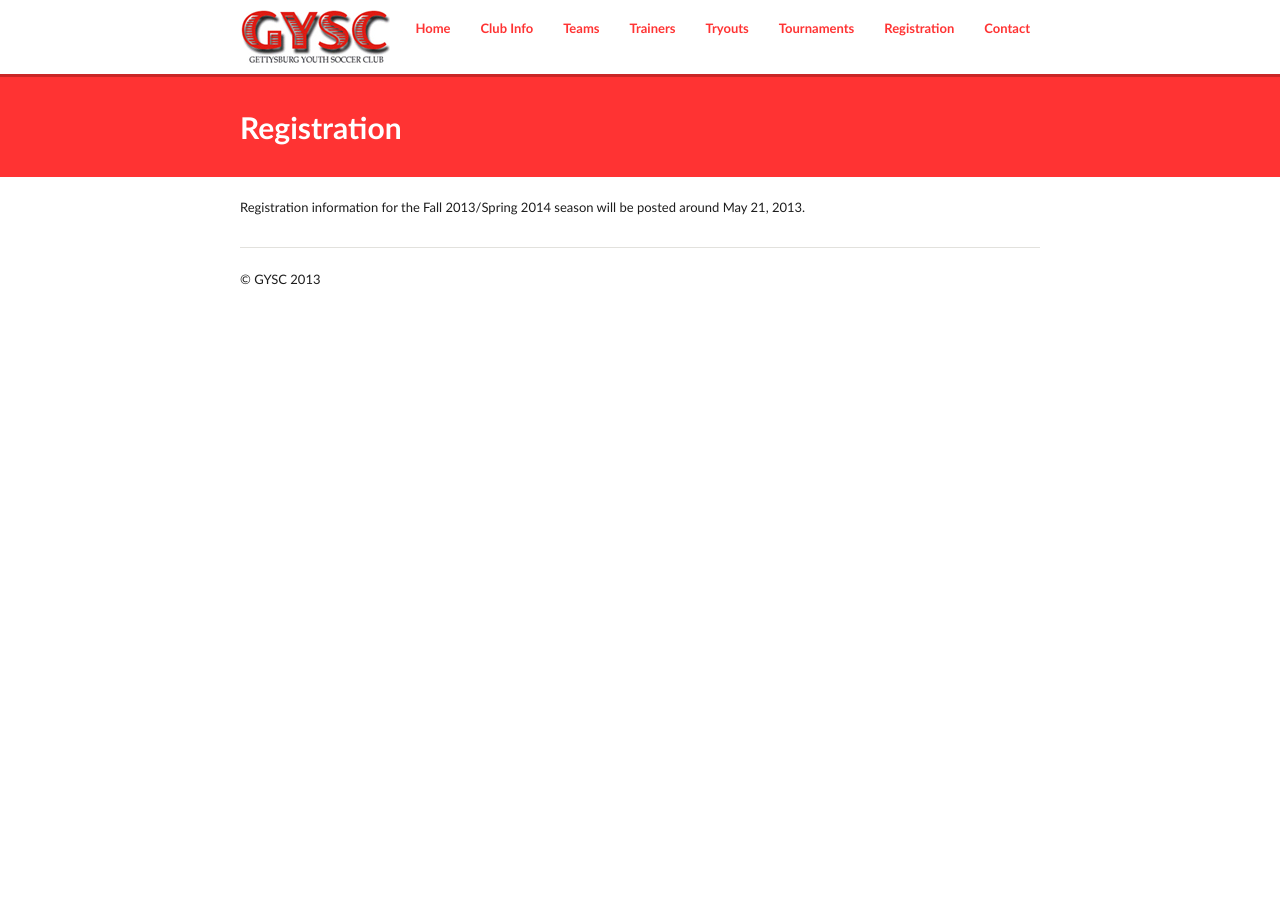
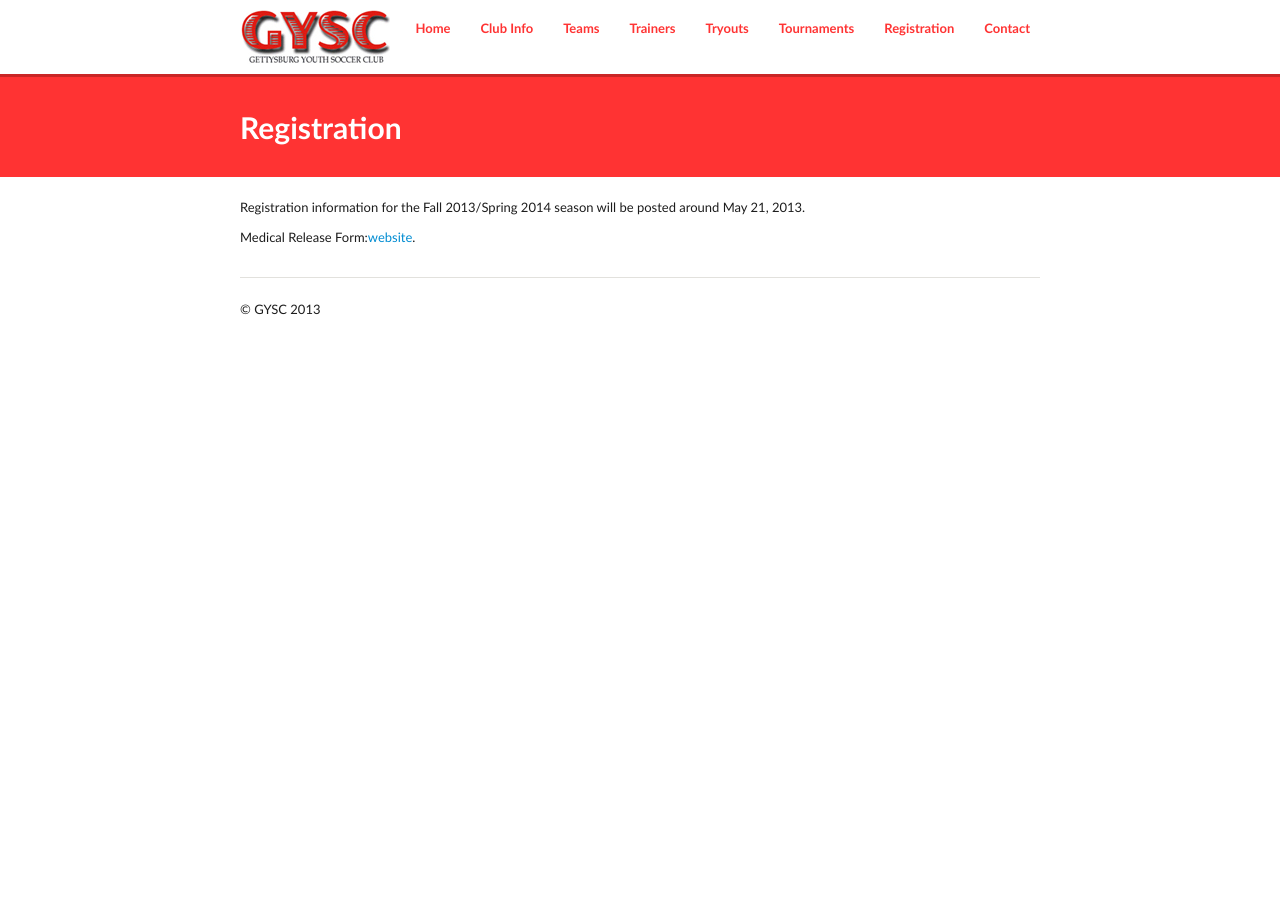
Before and after one commit to GYSC/gysc.github.com, a Jekyll site: the page built from registration.md, in a window 1280 px wide. Built offline with Jekyll 4.4.1, drawn with Linux system fonts in a browser that asks for light colours; Markdown is read by kramdown in place of the engine named in the settings.

Commit message:
Update registration.md

```diff
--- a/registration.md
+++ b/registration.md
@@ -6,3 +6,5 @@ tags: gettysburg youth soccer club, gettysburg, youth, soccer, club, teams, regi
 permalink: /registration/
 ---
 Registration information for the Fall 2013/Spring 2014 season will be posted around May 21, 2013.
+
+Medical Release Form:<a href="https://www.dropbox.com/s/7qfdk24zfej4bak/Medical_Release1.pdf">website</a>.
```
